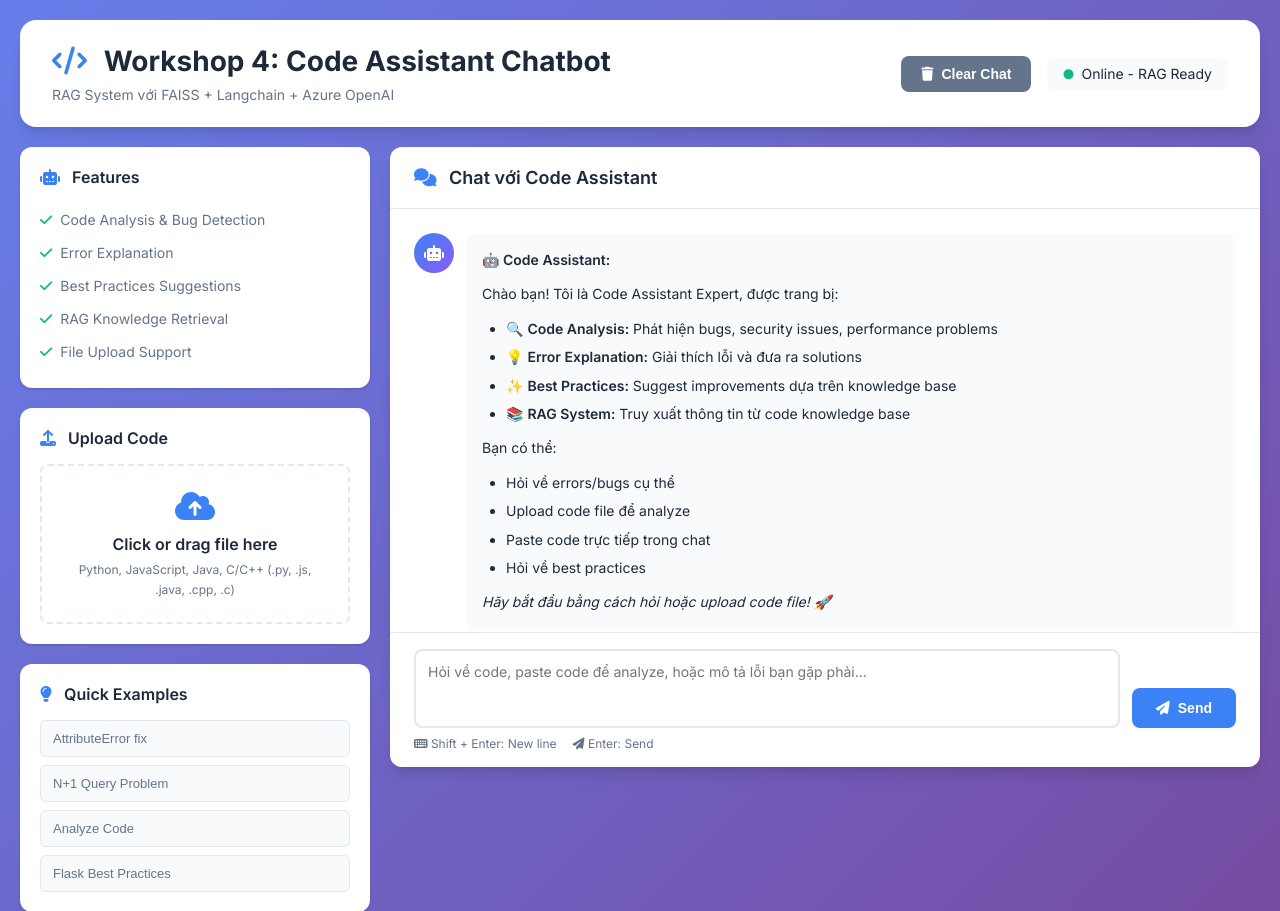
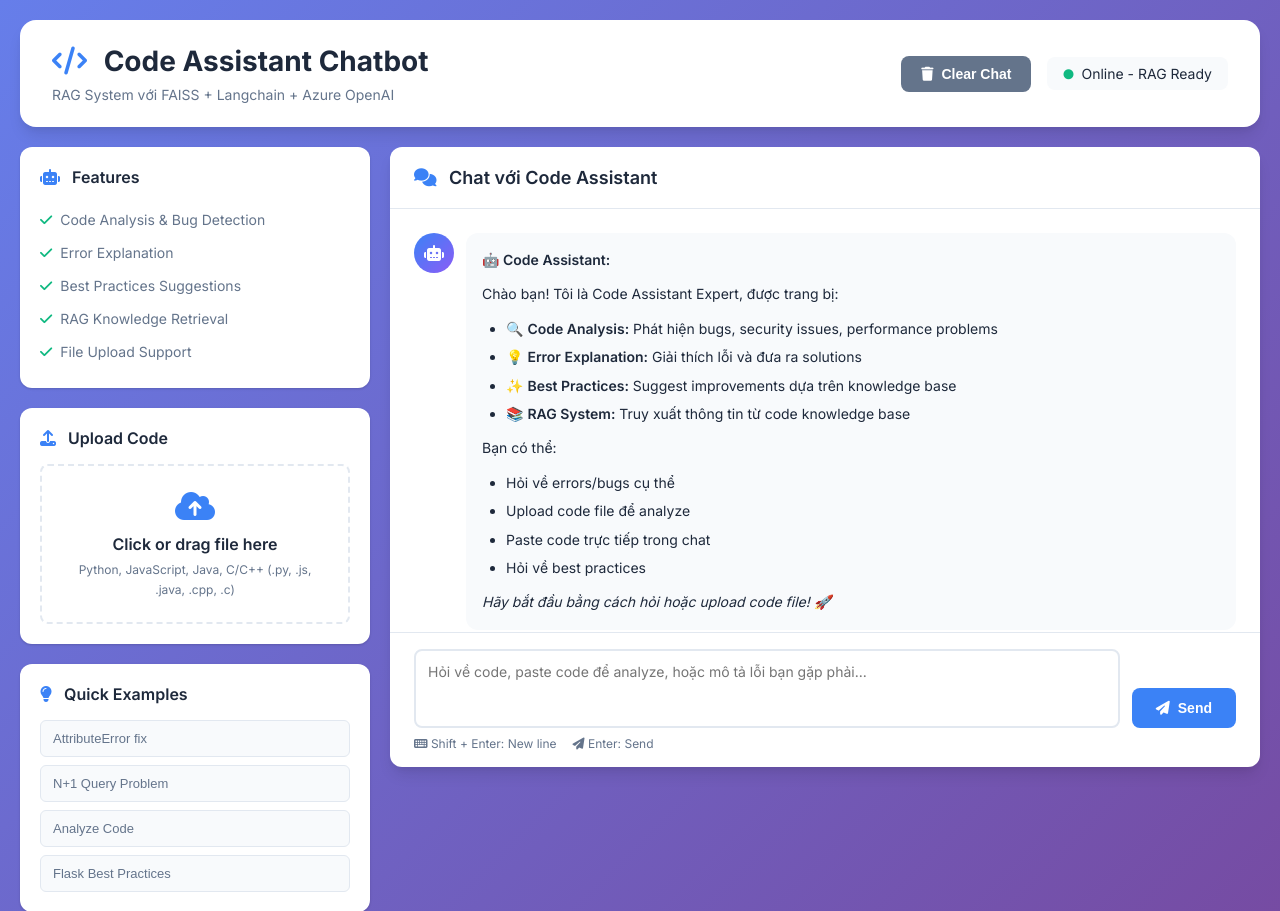
Before and after one commit to Sonfiuss/Chatbot-AI-Dev-Helper, a Flask app: page / in a window 1280 px wide. Shown: the top 911 px of the page. Run offline with Flask 2, Linux system fonts and the light colour scheme; some libraries are stand-ins or nearby versions.

Commit message:
Change title

```diff
--- a/WorkShop4/templates/index.html
+++ b/WorkShop4/templates/index.html
@@ -3,7 +3,7 @@
 <head>
     <meta charset="UTF-8">
     <meta name="viewport" content="width=device-width, initial-scale=1.0">
-    <title>Workshop 4 - Code Assistant Chatbot với RAG</title>
+    <title>Code Assistant Chatbot với RAG</title>
     <link href="https://fonts.googleapis.com/css2?family=Inter:wght@300;400;500;600;700&display=swap" rel="stylesheet">
     <link rel="stylesheet" href="https://cdnjs.cloudflare.com/ajax/libs/font-awesome/6.4.0/css/all.min.css">
     <link rel="stylesheet" href="{{ url_for('static', filename='style.css') }}">
@@ -13,7 +13,7 @@
         <!-- Header -->
         <header class="header">
             <div class="header-content">
-                <h1><i class="fas fa-code"></i> Workshop 4: Code Assistant Chatbot</h1>
+                <h1><i class="fas fa-code"></i> Code Assistant Chatbot</h1>
                 <p class="subtitle">RAG System với FAISS + Langchain + Azure OpenAI</p>
             </div>
             <div class="header-actions">
```
